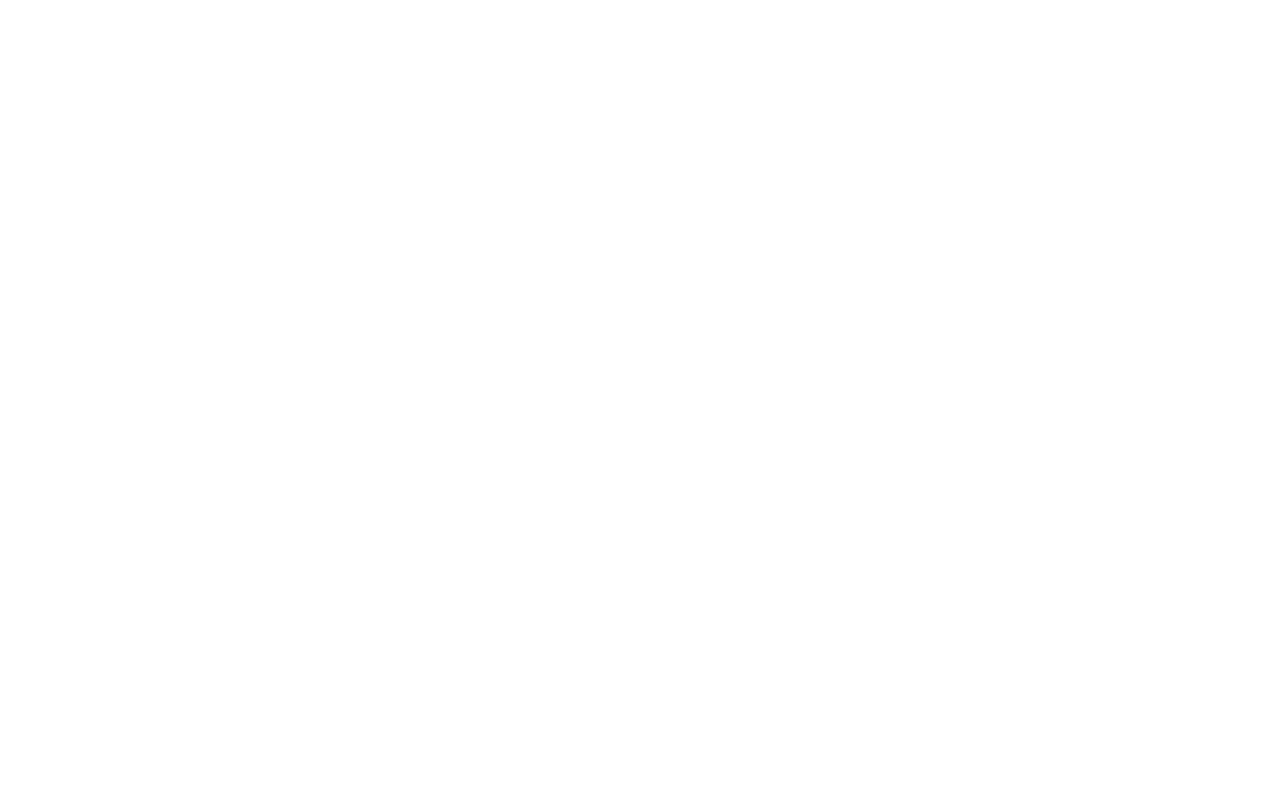
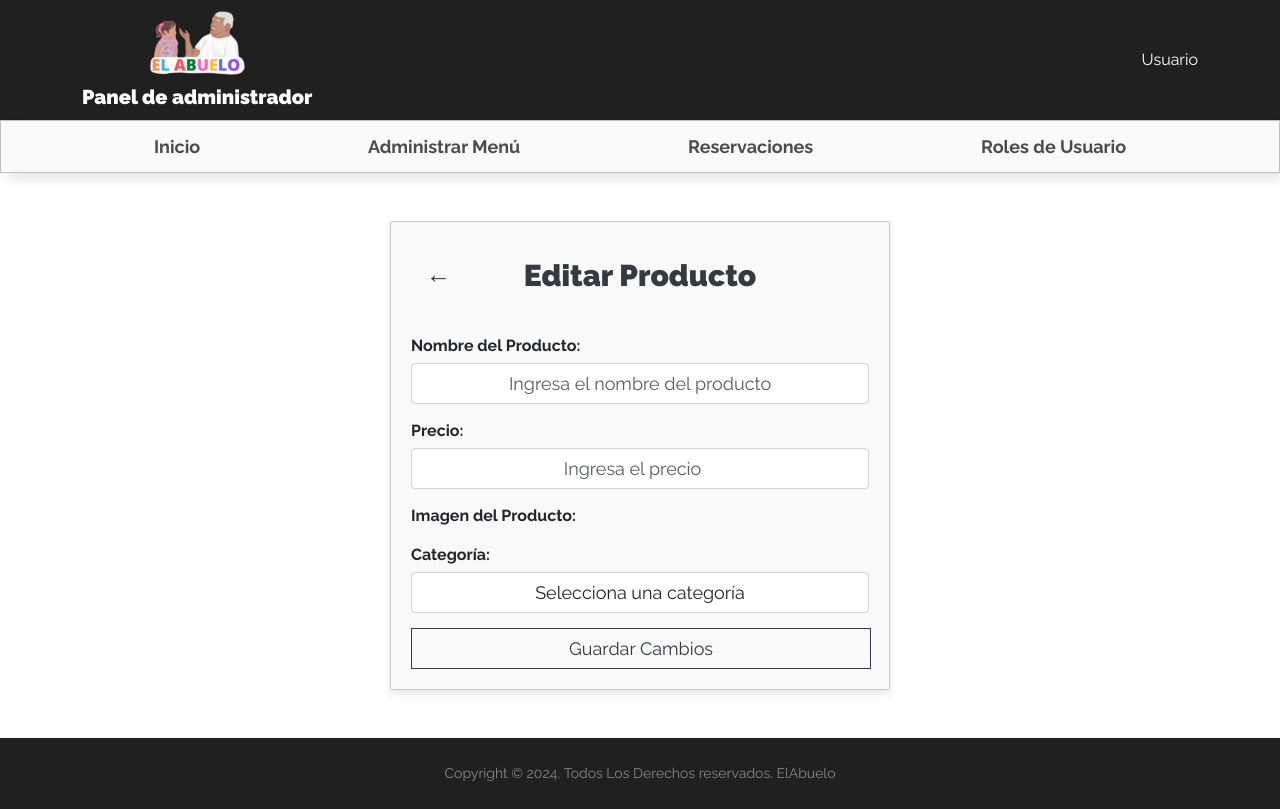
Before and after one commit to OscarNohGarma/Equipo-1-Bon-Apettit, an Angular app in the folder el-abuelo-angular/: page /admin/menu/edit/1 in a window 1280 px wide. Before the commit this address led to /. Built offline with nearby package versions, Linux system fonts and the light colour scheme; no server answers.

Commit message:
Add edit for product

```diff
--- a/el-abuelo-angular/src/app/admin/admin.routes.ts
+++ b/el-abuelo-angular/src/app/admin/admin.routes.ts
@@ -2,6 +2,7 @@
 import { Routes } from '@angular/router';
 import { InicioAdminComponent } from './inicio-admin/inicio-admin.component';
 import { MenuAdminComponent } from './menu-admin/menu-admin.component';
+import { EditProductComponent } from './menu-admin/edit-product/edit-product.component';
 
 export const adminRoutes: Routes = [
   {
@@ -14,4 +15,9 @@ export const adminRoutes: Routes = [
     title: 'Administrador - El abuelo',
     component: MenuAdminComponent,
   },
+  {
+    path: 'menu/edit/:id', // Nueva ruta para editar productos
+    title: 'Editar Producto - El abuelo',
+    component: EditProductComponent,
+  },
 ];
--- /dev/null
+++ b/el-abuelo-angular/src/app/admin/menu-admin/edit-product/edit-product.component.html
@@ -0,0 +1,38 @@
+<form [formGroup]="productForm" (ngSubmit)="saveProduct()" class="edit-product-form">
+    <div class="header">
+        <button class="button back-button" [routerLink]="['/admin/menu']"></button>
+        <h2>Editar Producto</h2>
+    </div>
+
+    <div class="form-group">
+        <label for="name">Nombre del Producto:</label>
+        <input type="text" id="name" formControlName="name" class="form-control"
+            placeholder="Ingresa el nombre del producto" required />
+    </div>
+
+    <div class="form-group">
+        <label for="price">Precio:</label>
+        <input type="number" id="price" formControlName="price" class="form-control" placeholder="Ingresa el precio"
+            required />
+    </div>
+
+    <div class="form-group">
+        <label for="image">Imagen del Producto:</label>
+        <div class="image-preview">
+            <img [src]="product?.image" *ngIf="product?.image" alt="Imagen del Producto" class="image-thumbnail" />
+        </div>
+    </div>
+
+    <div class="form-group">
+        <label for="category">Categoría:</label>
+        <select id="category" formControlName="category" class="form-control" required>
+            <option value="" disabled selected>Selecciona una categoría</option>
+            <option value="COMIDA">COMIDA</option>
+            <option value="BEBIDAS">BEBIDAS</option>
+            <option value="POSTRES">POSTRES</option>
+            <option value="ESPECIALES">ESPECIALES</option>
+        </select>
+    </div>
+
+    <button type="submit" class="button submit-button">Guardar Cambios</button>
+</form>
--- /dev/null
+++ b/el-abuelo-angular/src/app/admin/menu-admin/edit-product/edit-product.component.scss
@@ -0,0 +1,116 @@
+.header {
+  display: flex;
+  align-items: center;
+  justify-content: center;
+  margin-bottom: 20px;
+}
+
+.back-button {
+  //   background-color: #343a40; /* Color oscuro elegante */
+  color: #343a40;
+  padding: 10px 15px;
+  height: 35px;
+  width: 35px;
+  border: none;
+  border-radius: 2px;
+  text-decoration: none;
+  font-size: 25px;
+  font-weight: 800;
+  transition: background-color 0.3s ease;
+  display: inline-flex;
+  align-items: center;
+  justify-content: center;
+  position: absolute;
+  left: 30px;
+  top: 35px;
+  background-color: transparent;
+}
+
+.back-button:hover {
+  background-color: #343a40; /* Color más oscuro al pasar el ratón */
+  color: white;
+  cursor: pointer;
+}
+
+.back-button:before {
+  content: "←"; /* Flecha antes del texto */
+}
+
+.edit-product-form {
+  max-width: 500px;
+  margin: 20px auto;
+  padding: 20px;
+  border: 1px solid #ccc;
+  border-radius: 2px;
+  background-color: #f9f9f9;
+  box-shadow: 0 4px 8px rgba(0, 0, 0, 0.1);
+  height: auto;
+  position: relative;
+}
+
+.edit-product-form h2 {
+  font-size: 30px;
+  text-align: center;
+  margin-bottom: 20px;
+  color: #343a40;
+}
+
+.form-group {
+  margin-bottom: 15px;
+}
+
+.form-group label {
+  display: block;
+  margin-bottom: 5px;
+  font-weight: bold;
+}
+.form-group img {
+  max-width: 100%;
+}
+
+.form-control {
+  width: 100%;
+  padding: 0 10px;
+  border: 1px solid #ced4da;
+  border-radius: 4px;
+  transition: border-color 0.2s;
+  text-align: center;
+  font-size: 18px;
+}
+
+.form-control:focus {
+  border-color: #80bdff;
+  outline: none;
+}
+
+.submit-button {
+  all: unset;
+  text-align: center;
+  width: 100%;
+  padding: 6px 0;
+  border: none;
+  border: 1px solid #343a40;
+  color: #343a40;
+  font-weight: 400;
+  font-size: 18px;
+  text-decoration: none;
+  transition: all 0.2s ease-in-out;
+}
+
+.submit-button:hover {
+  color: white;
+  background-color: #343a40;
+  cursor: pointer;
+}
+
+.image-preview {
+  margin-top: 10px;
+  text-align: center;
+}
+
+.image-thumbnail {
+  max-width: 100%;
+  height: auto;
+  border-radius: 4px;
+  border: 1px solid #ced4da;
+}
--- /dev/null
+++ b/el-abuelo-angular/src/app/admin/menu-admin/edit-product/edit-product.component.ts
@@ -0,0 +1,64 @@
+import { Component, OnInit } from '@angular/core';
+import { ActivatedRoute, RouterLink } from '@angular/router';
+
+import { FormBuilder, FormGroup, ReactiveFormsModule } from '@angular/forms';
+import { MenuService } from '../../../core/services/menu.service';
+import { MenuProduct } from '../../../core/models/menuProduct';
+import { CommonModule } from '@angular/common';
+
+@Component({
+  selector: 'app-edit-product',
+  imports: [CommonModule, ReactiveFormsModule, RouterLink], // Aquí es donde debes incluirlo
+  standalone: true,
+  templateUrl: './edit-product.component.html',
+  styleUrl: './edit-product.component.scss',
+  providers: [MenuService],
+})
+export class EditProductComponent implements OnInit {
+  productForm: FormGroup;
+  productId: string | null = null;
+  product: MenuProduct | null = null;
+
+  constructor(
+    private route: ActivatedRoute,
+    private menuService: MenuService,
+    private fb: FormBuilder
+  ) {
+    this.productForm = this.fb.group({
+      name: [''],
+      price: [''],
+      description: [''],
+      category: [''],
+      // Otros campos que tengas en MenuProduct
+    });
+  }
+
+  ngOnInit(): void {
+    this.productId = this.route.snapshot.paramMap.get('id'); // Obtén el ID del producto de la URL
+    if (this.productId) {
+      this.loadProduct(this.productId); // Cargar el producto con el ID
+    }
+  }
+
+  loadProduct(id: string) {
+    // Usar el método getMenuById que ya tienes en tu servicio
+    this.menuService.getMenuById(id).subscribe((product: MenuProduct) => {
+      this.product = product;
+      // Rellenar el formulario con los datos del producto
+      this.productForm.patchValue({
+        name: product.name,
+        price: product.price,
+        description: product.image, // Dependiendo de los campos de tu modelo
+        category: product.category,
+      });
+    });
+  }
+
+  saveProduct() {
+    if (this.productForm.valid) {
+      const updatedProduct = { ...this.product, ...this.productForm.value };
+      // Aquí agregas la lógica para actualizar el producto (ejemplo: llamada PUT)
+      console.log('Producto actualizado:', updatedProduct);
+    }
+  }
+}
--- a/el-abuelo-angular/src/app/admin/menu-admin/menu-admin.component.html
+++ b/el-abuelo-angular/src/app/admin/menu-admin/menu-admin.component.html
@@ -33,7 +33,7 @@
                 <h1>{{ product.name }}</h1>
                 <img [src]="product.image" [alt]="product.name" class="imagen" (click)="openImage(product.image)" />
                 <p class="precio">{{ product.price | currency }}</p>
-                <button class="button add" (click)="editarProducto(product)">EDITAR</button>
+                <button class="button add" [routerLink]="['edit', product.id]">EDITAR</button>
             </div>
         </div>
 
@@ -46,5 +46,6 @@
 
 
         <!-- <app-orden /> -->
+
     </div>
 </div>
--- a/el-abuelo-angular/src/app/admin/menu-admin/menu-admin.component.ts
+++ b/el-abuelo-angular/src/app/admin/menu-admin/menu-admin.component.ts
@@ -3,11 +3,12 @@ import { HttpClientModule } from '@angular/common/http';
 import { Component, OnInit } from '@angular/core';
 import { MenuService } from '../../core/services/menu.service';
 import { MenuProduct } from '../../core/models/menuProduct';
+import { Router, RouterModule } from '@angular/router';
 
 @Component({
   selector: 'app-menu-admin',
   standalone: true,
-  imports: [CommonModule, HttpClientModule],
+  imports: [CommonModule, HttpClientModule, RouterModule],
   templateUrl: './menu-admin.component.html',
   styleUrl: './menu-admin.component.scss',
   providers: [MenuService],
@@ -19,7 +20,7 @@ export class MenuAdminComponent implements OnInit {
   menuItems: MenuProduct[] = [];
   expandedImage: string | null = null; // Controla la imagen expandida
 
-  constructor(private menuService: MenuService) {} // Inyectar el servicio
+  constructor(private menuService: MenuService, private router: Router) {} // Inyectar el servicio
 
   ngOnInit(): void {
     // this.http.get('http://localhost:3000/firebase/menu/getmenu').subscribe(
@@ -64,5 +65,7 @@ export class MenuAdminComponent implements OnInit {
   closeImage() {
     this.expandedImage = null;
   }
-  editarProducto(product: MenuProduct) {}
+  // editarProducto(product: MenuProduct) {
+  //   this.router.navigate([`/menu/edit/${product.id}`]); // Navega a la página de edición con el ID del producto
+  // }
 }
```
Also changed, not shown: 1 other file (tests, documents, lock files or other folders).
